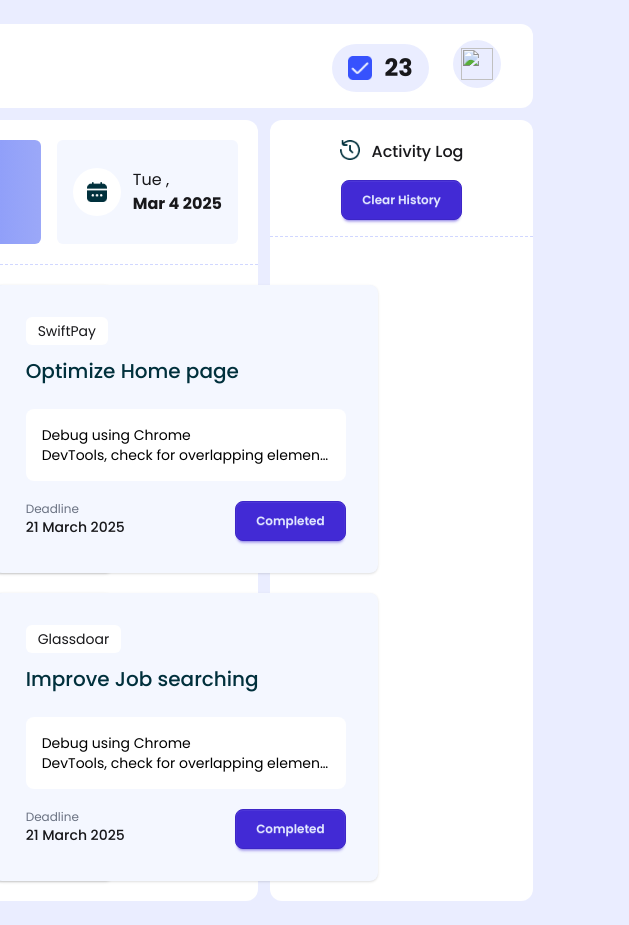
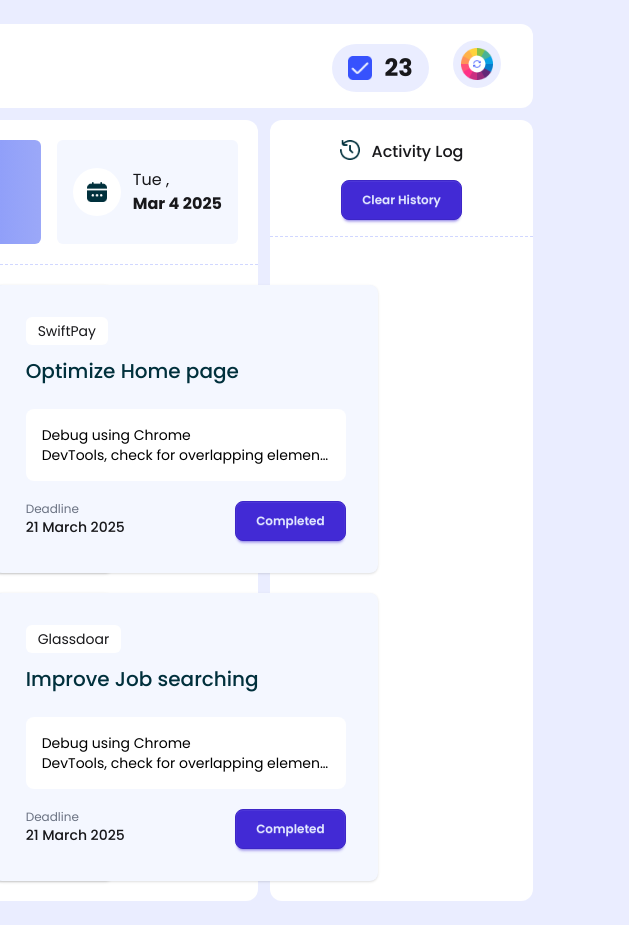
Before and after one commit to ShahrinTarin/Assignment-5, a plain HTML site: page index.html in a window 1280 px wide. Shown: the full height of the page, 651-1280 px from the left. Drawn offline with nearby package versions, Linux system fonts and the light colour scheme; the site is published under a folder, as on GitHub Pages, so addresses that start at the root find nothing.

Commit message:
theme fixed

```diff
--- a/index.html
+++ b/index.html
@@ -40,7 +40,7 @@
                     </div>
                 </button>
                 <button class="bg-[#3751fd1a] p-2 rounded-full cursor-pointer">
-                    <img  id="theme" class="w-8 h-8" src="/assets/theme-btn.png" alt="">
+                    <img  id="theme" class="w-8 h-8" src="./assets/theme-btn.png" alt="">
                 </button>
             </div>
         </div>
```
